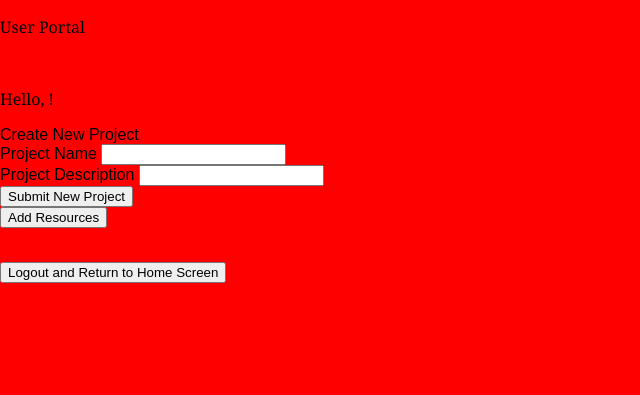
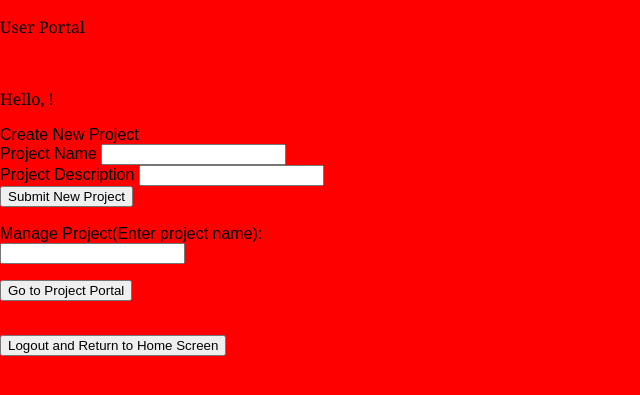
Before and after one commit to gwyni/EE461L_Team-8_Project, a Flask app: page /userPortal in a window 1280 px wide. Shown: the top 395 px of the page, without its empty margins (0-640 px from the left). Run offline with Flask 2, Linux system fonts and the light colour scheme; some libraries are stand-ins or nearby versions.

Commit message:
added manage project form and error checking

```diff
--- a/app.py
+++ b/app.py
@@ -138,7 +138,7 @@
 def userPortal():
 	projectMsg = ""
 	displayUser = ""
-
+	projectManageMsg=""
 	if 'username' in session:
 			displayUser = session['username']
 	if(request.method=='POST'):
@@ -164,13 +164,22 @@
 			session.pop('username')
 			return redirect(url_for('login'))
 		if request.form.get('addresources'):
-			return redirect(url_for('checkOut',project="kelly")) # need to change this to pass in project name
-
+			project_to_manage=resourcesInfo.get("manage_project")
+			projectInfo=projectDb.find_one({"Project Name": project_to_manage})
+			if projectInfo is not None:
+				projectUsers=projectInfo["Users in Project"]
+				if displayUser in projectUsers:
+					return redirect(url_for('checkOut',project=project_to_manage))
+				else:
+					projectManageMsg="Sorry, you are not a user on this project"
+			else:
+				projectManageMsg="Project entered does not exist"
 			#return render_template('userPortal.html',content='Hello, ' + displayUser + '!')
-	return render_template('userPortal.html',content='Hello, ' + displayUser + '!',projectCheck=projectMsg)
+	return render_template('userPortal.html',content='Hello, ' + displayUser + '!',projectCheck=projectMsg, projectManageStatus= projectManageMsg)
 
 @app.route('/checkOut/<project> ', methods=['GET','POST'])
 def checkOut(project):
+
 	msgOne= ""
 	msgTwo=""
 	projectInfo=projectDb.find_one({"Project Name": project})
@@ -209,7 +218,6 @@
 				updatedResource={"$set": {"HW Set 2 Resources" : project_hw2 +requestedTwo}}
 				projectDb.update_one(pName, updatedResource)
 		elif request.form.get('returnToUP'):
-			print("reached")
 			return redirect(url_for('userPortal'))
 		#print(checkOutInfo)
 	return render_template('checkoutPage.html', available=availOne, initialCap=capOne, available2=availTwo, initialCap2=capTwo, statusOne=msgOne, statusTwo=msgTwo)
--- a/templates/userPortal.html
+++ b/templates/userPortal.html
@@ -19,7 +19,13 @@
 	</div>
 	<button type='submit' name='new_project' value= 'new project'>Submit New Project</button>
 	<br>
-	<button type='submit' name='addresources' value="go to resources">Add Resources</button>
+	<br>
+	<div class="form-group">
+		<label>Manage Project(Enter project name):</label><br>
+		<input type="text" name="manage_project">
+	</div>
+	<p>{{projectManageStatus}}</p>
+	<button type='submit' name='addresources' value="go to resources">Go to Project Portal</button>
 	<p>{{projectCheck}}</p>
 	<br>
 	<button type='submit' name='logout' value='do logout'>Logout and Return to Home Screen</button>
```
